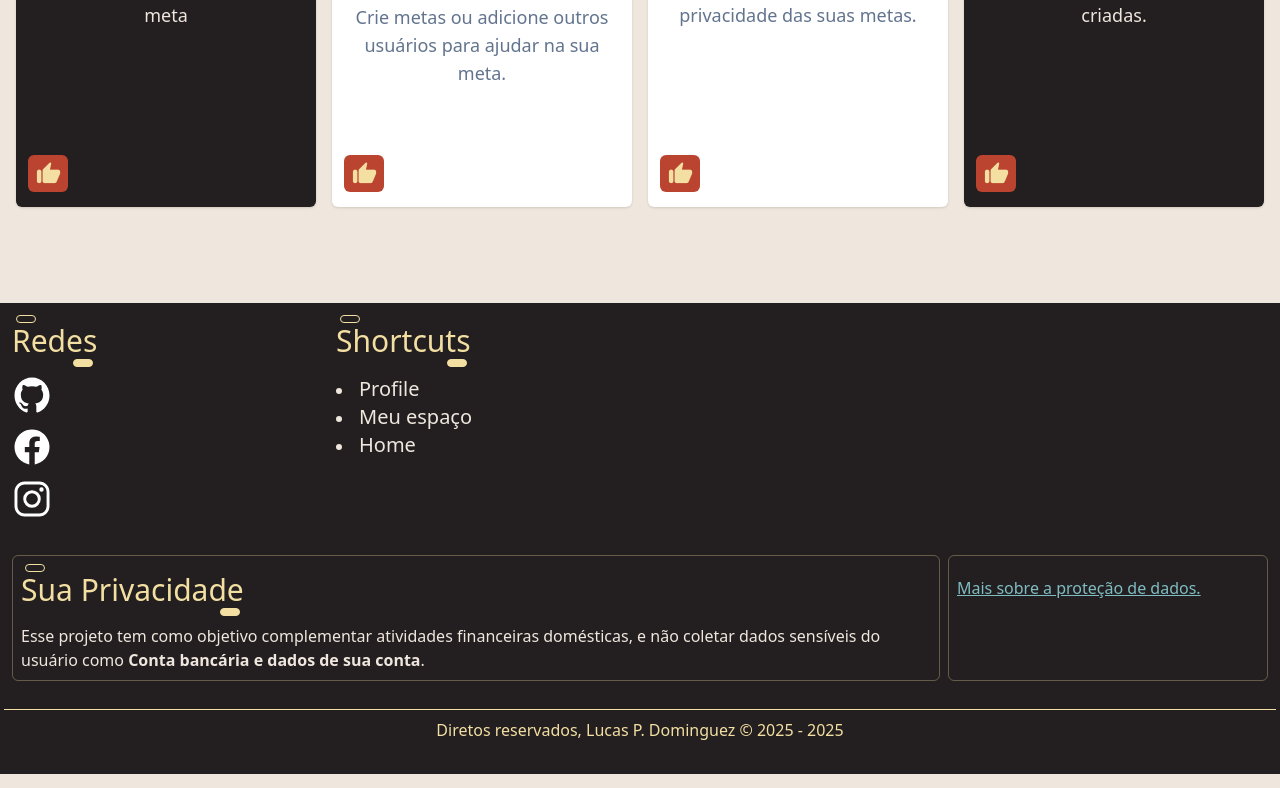
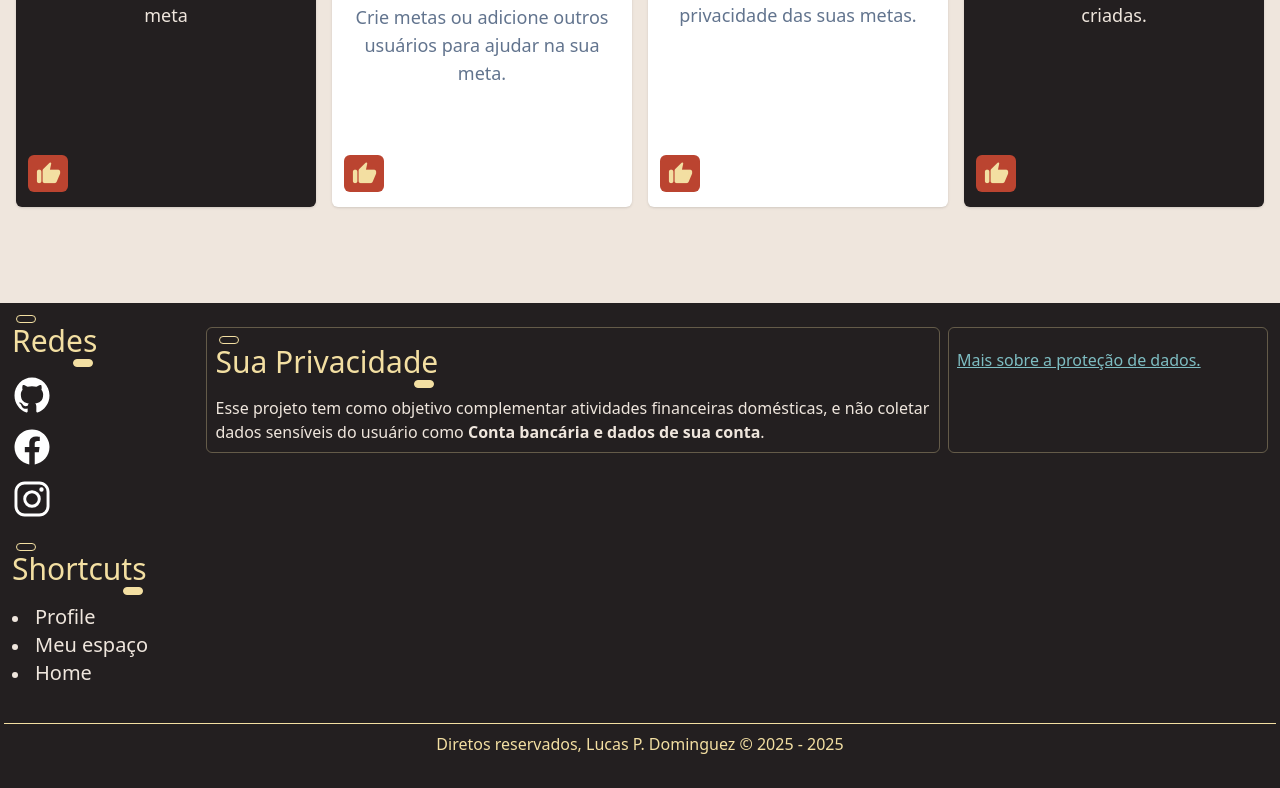
Before and after one commit to Luc4sDomingu3z/ForEnterTcc, an Angular app: page / in a window 1280 px wide. Shown: the part 2609-3397 px from the top of the page. Built offline with nearby package versions, Linux system fonts and the light colour scheme.

Commit message:
fix: Responsividade desktop - footer

```diff
--- a/src/app/components/footer/footer.html
+++ b/src/app/components/footer/footer.html
@@ -1,5 +1,5 @@
 <footer class="w-full max-w-[1920px] mx-auto grid grid-cols-1 h-full text-vanilla p-1 bg-raisin-black min-h-40 relative">
-  <section class="w-full flex flex-row flex-wrap gap-1 p-2">
+  <section class="w-full flex flex-row lg:flex-nowrap flex-wrap lg:items-start gap-1 p-2">
     <div class="grow flex gap-1 flex-wrap">
       <div class="max-w-80 w-full">
         <h2 class="max-w-max relative select-none py-2 text-3xl ">
@@ -59,7 +59,7 @@
         </div>
       </div>
     </div>
-    <div class="flex flex-row flex-wrap md:flex-nowrap gap-2 w-full pt-3">
+    <div class="flex flex-row flex-wrap md:flex-nowrap gap-2 w-full lg:max-w-[1200px] pt-3">
       <section class="rounded-md border-[#f3dfa250] lg:border-1 p-2">
         <h2 class="relative py-2 select-none text-3xl max-w-max">
           Sua Privacidade
```
